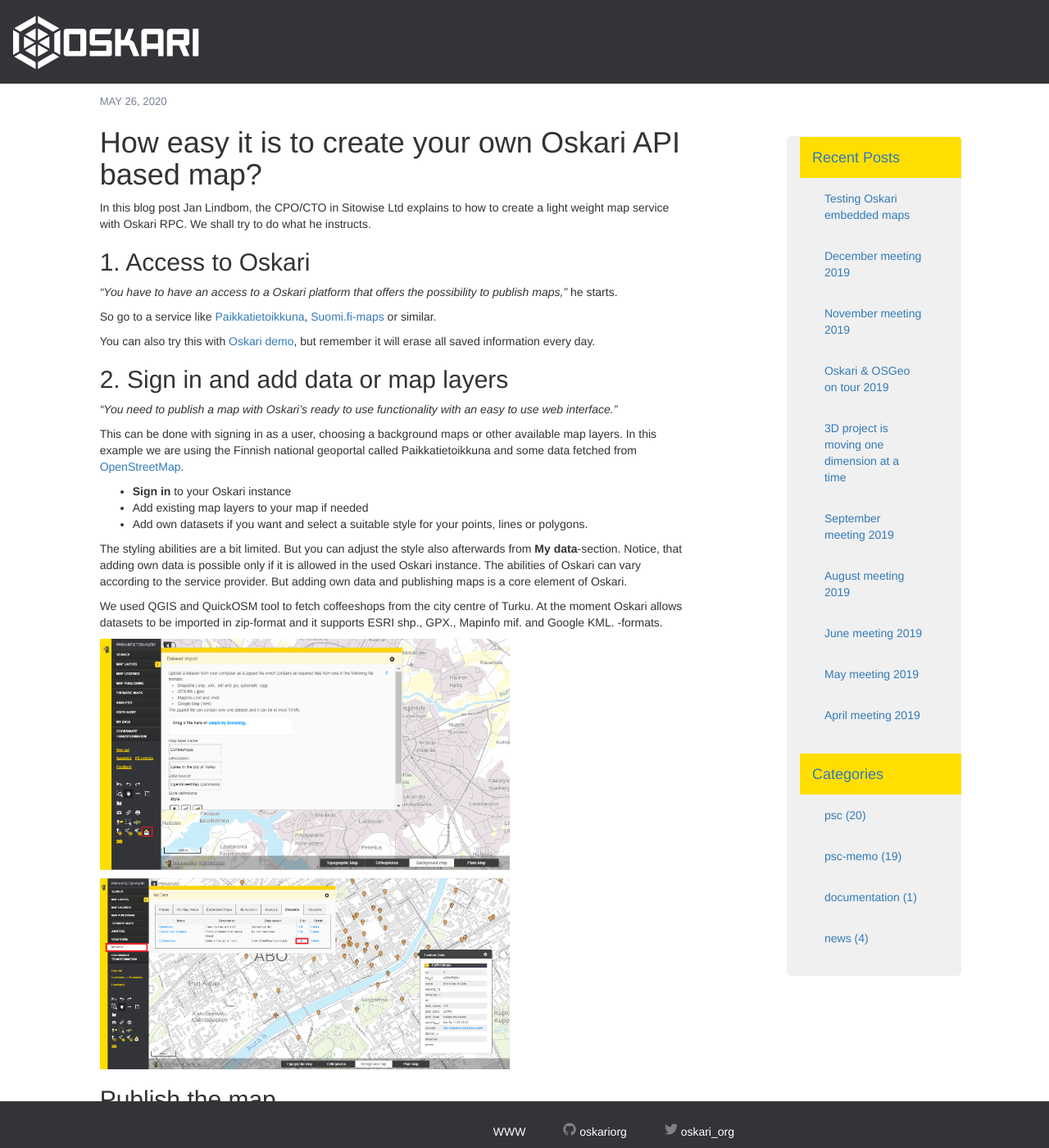
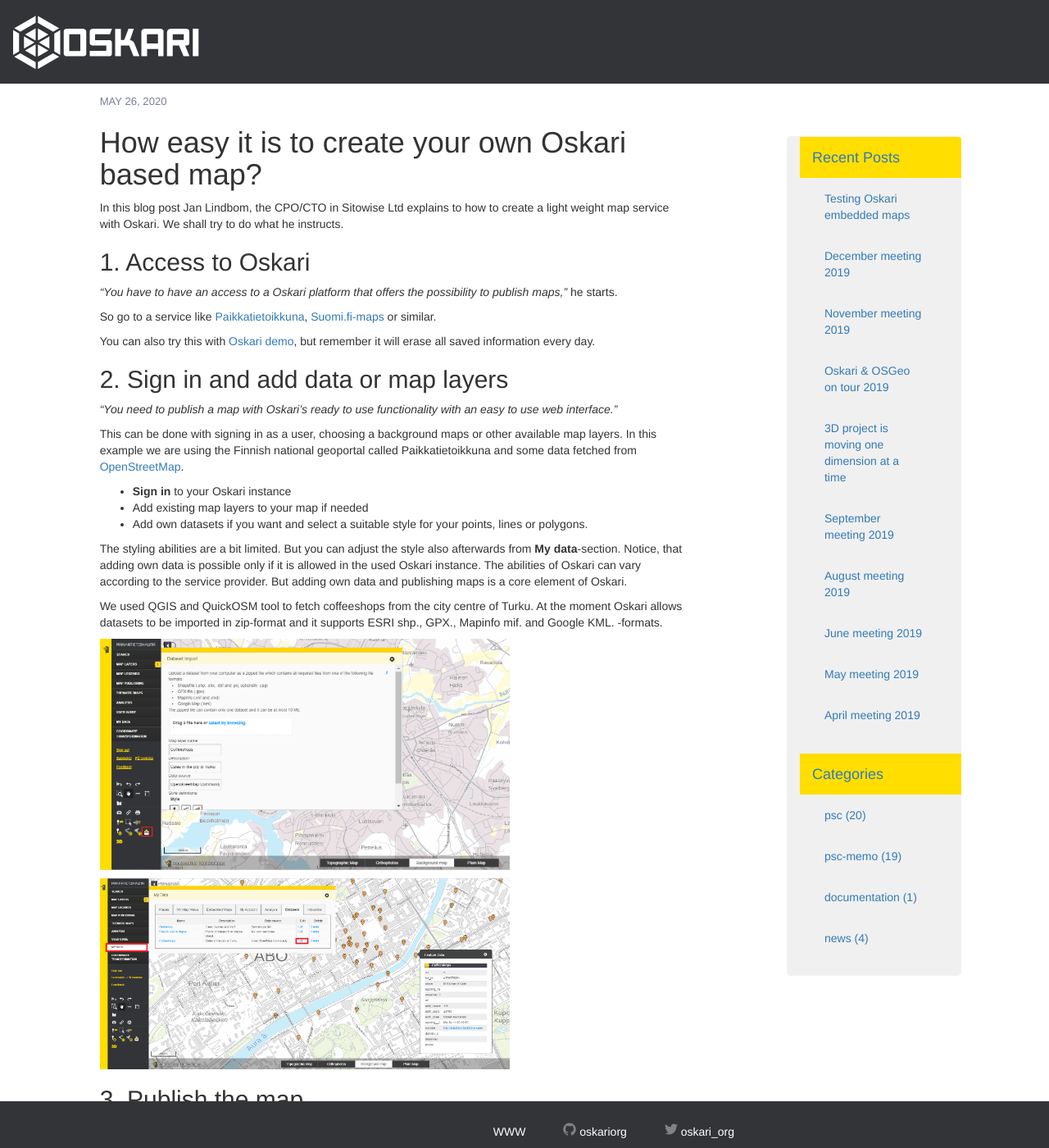
Before and after one commit to oskariorg/oskariorg.github.io, a Jekyll site: the page built from _posts/2020-05-26-Oskari_embedded_maps.md, in a window 1280 px wide and 1400 px high. Shown: the whole window at 82% size. Built offline with Jekyll 4.4.1, drawn with Linux system fonts in a browser that asks for light colours; nearby versions of some CDN libraries; some of the changed text lies outside the part shown.

Commit message:
Update 2020-05-26-Oskari_embedded_maps.md
New blog post from an old post, can you check if the iframe is working? If not it can be taken out.

```diff
--- a/_posts/2020-05-26-Oskari_embedded_maps.md
+++ b/_posts/2020-05-26-Oskari_embedded_maps.md
@@ -6,9 +6,9 @@ date:   2020-05-26 13:00:00 +0300
 categories: [news]
 ---
 
-# How easy it is to create your own Oskari API based map?
+# How easy it is to create your own Oskari based map?
 
-In this blog post Jan Lindbom, the CPO/CTO in Sitowise Ltd explains to how to create a light weight map service with Oskari RPC. We shall try to do what he instructs.
+In this blog post Jan Lindbom, the CPO/CTO in Sitowise Ltd explains to how to create a light weight map service with Oskari. We shall try to do what he instructs.
 
 ## 1.  Access to Oskari
 
@@ -36,7 +36,7 @@ We used QGIS and QuickOSM tool to fetch coffeeshops from the city centre of Turk
 
 <img src="/img/edit_owndata.png" width="500" class="img-responsive"/>
 
-## Publish the map
+## 3. Publish the map
 
 - Click on **Map Publishing** and give the map a name and the URL where you want to post it
 
@@ -49,14 +49,17 @@ We used QGIS and QuickOSM tool to fetch coffeeshops from the city centre of Turk
 
 <iframe src="https://kartta.paikkatietoikkuna.fi/published/en/4fc5a1ea-6374-4ecb-a40f-3aa2f665732d" allow="geolocation" style="border: none; width: 500px; height: 500px;"></iframe>
 
-## If you want to tailor the embedded map to your own needs
+## 4. If you want to tailor the embedded map to your own needs, learn RPC
+
+Oskari's published maps can be tailored to make them look exactly as you like. This is done by using Oskari RPC (Remote Procedure Call).
 
 _“And the last and most important part, you need to have application developer knowledge to be able to develop the integration to the other system by RPC. You need to know the system to which you are integrating at the technical level also.”_
 
 _“The advantage of using RPC is that the map interface can be easily integrated into a part of another system and make it work interactively”,_ Jan explains.
 
-- Read on, [how to use Oskari API](https://oskari.org/examples/rpc-api/rpc_example.html) to tailor the embedded maps
+- [Examples of Oskari RPC](https://oskari.org/examples/rpc-api/rpc_example.html) to tailor the embedded maps
+- [Guide](https://oskari.org/guides/rpc-step-by-step)
 - Check the gallery of some examples, like [Fishing restrictions](https://www.oskari.org/gallery/fishing_restrictions) and [Social insurance service search](https://www.oskari.org/gallery/kela)
 - [Test the workshop material created for FOSS4G 2019](https://www.oskari.org/documentation/examples/FOSS4G_2019/workshop)
 
-Reviewed and rewritten in 2020-05-26, original story written in 2019-01-07.
+_Reviewed and rewritten in 2020-05-26, original story written in 2019-01-07._
```
